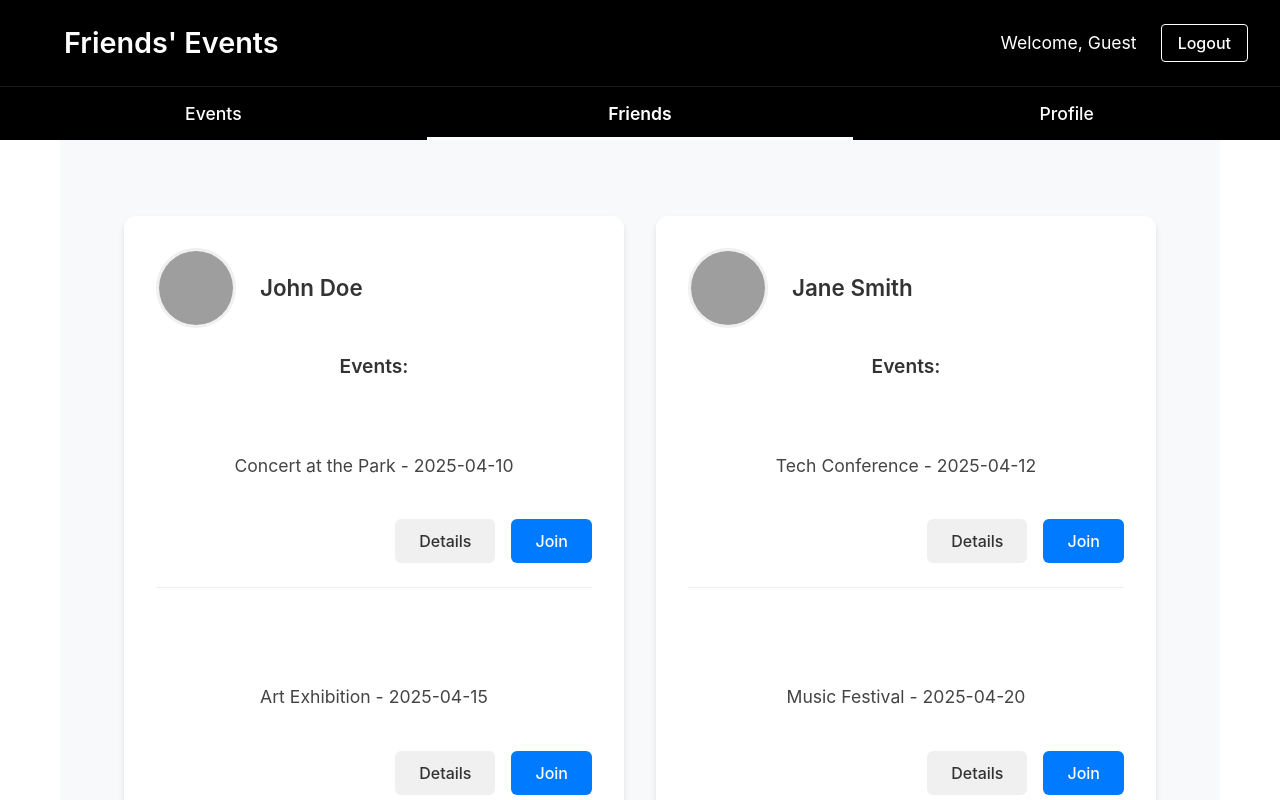
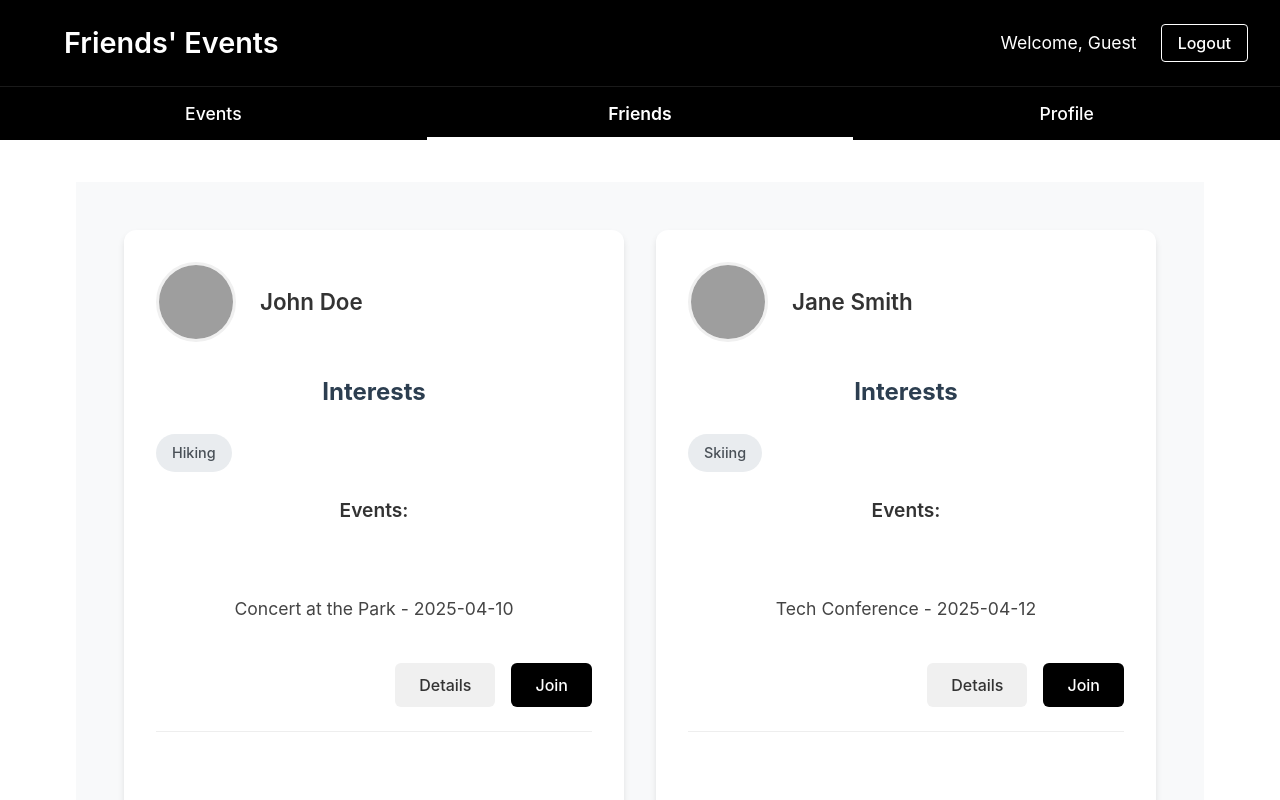
Before and after one commit to brendanyuen/Youcode2025, a React (Vite) app in the folder my-react-app/: page /friends-events in a window 1280 px wide. Shown: the top 800 px of the page. Built offline with nearby package versions, Linux system fonts and the light colour scheme; grey boxes are pictures that could not be loaded; what groq-sdk would draw is missing.

Commit message:
added interests to friends

```diff
--- a/my-react-app/src/components/FriendsEvents.css
+++ b/my-react-app/src/components/FriendsEvents.css
@@ -4,6 +4,7 @@
     background-color: #f8f9fa;
     display: flex;
     flex-direction: column;
+    margin-top: 150px;
 }
 
 .friends-events-header {
@@ -45,9 +46,9 @@
     flex: 1;
     max-width: 1400px;
     margin: 0 auto;
-    padding: 2rem;
+    padding: 1rem;
     width: 100%;
-    margin-top: 120px; /* Increased to account for both header and tab navigation */
+    margin-top: 0px; /* Increased to account for both header and tab navigation */
 }
 
 .back-button {
@@ -164,7 +165,7 @@
 }
 
 .join-event-button {
-    background-color: #007bff;
+    background-color: #000;
     color: white;
 }
 
@@ -174,7 +175,7 @@
 }
 
 .join-event-button:hover {
-    background-color: #0056b3;
+    background-color: #333;
     transform: translateY(-1px);
 }
 
--- a/my-react-app/src/components/FriendsEvents.jsx
+++ b/my-react-app/src/components/FriendsEvents.jsx
@@ -7,9 +7,25 @@ const FriendsEvents = () => {
   const navigate = useNavigate();
   const location = useLocation();
   const username = location.state?.username || 'Guest';
+  const friendInterests = location.state?.profileData?.activities || [];
+
 
   const handleLogout = () => {
     navigate('/login');
+  };
+
+  const getActivityLabel = (id) => {
+    const activityMap = {
+      'hiking': 'Hiking',
+      'swimming': 'Swimming',
+      'kayaking': 'Kayaking',
+      'beach': 'Going to the Beach',
+      'cycling': 'Cycling',
+      'camping': 'Camping',
+      'rock-climbing': 'Rock Climbing',
+      'fishing': 'Fishing'
+    };
+    return activityMap[id] || id;
   };
 
   // Hardcoded data for friends and events
@@ -21,6 +37,7 @@ const FriendsEvents = () => {
         { title: 'Concert at the Park', date: '2025-04-10' },
         { title: 'Art Exhibition', date: '2025-04-15' },
       ],
+      interests: [...new Set([...friendInterests, 'hiking'])],
     },
     {
       name: 'Jane Smith',
@@ -29,6 +46,7 @@ const FriendsEvents = () => {
         { title: 'Tech Conference', date: '2025-04-12' },
         { title: 'Music Festival', date: '2025-04-20' },
       ],
+      interests: [...new Set([...friendInterests, 'Skiing'])],
     },
     {
       name: 'Alice Johnson',
@@ -37,6 +55,7 @@ const FriendsEvents = () => {
         { title: 'Food Festival', date: '2025-04-14' },
         { title: 'Coding Bootcamp', date: '2025-04-18' },
       ],
+      interests: [...new Set([...friendInterests, 'Surfing'])],
     },
   ];
 
@@ -79,6 +98,16 @@ const FriendsEvents = () => {
                 />
                 <h3 className="friend-name">{friend.name}</h3>
               </div>
+              <div className="profile-interests">
+            <h3>Interests</h3>
+            <div className="interests-grid">
+              {friend.interests && friend.interests.map(activity => (
+                <span key={activity} className="interest-tag">
+                  {getActivityLabel(activity)}
+                </span>
+              ))}
+            </div>
+          </div>
               <div className="friend-events">
                 <h4>Events:</h4>
                 {friend.events.map((event, eventIndex) => (
```
